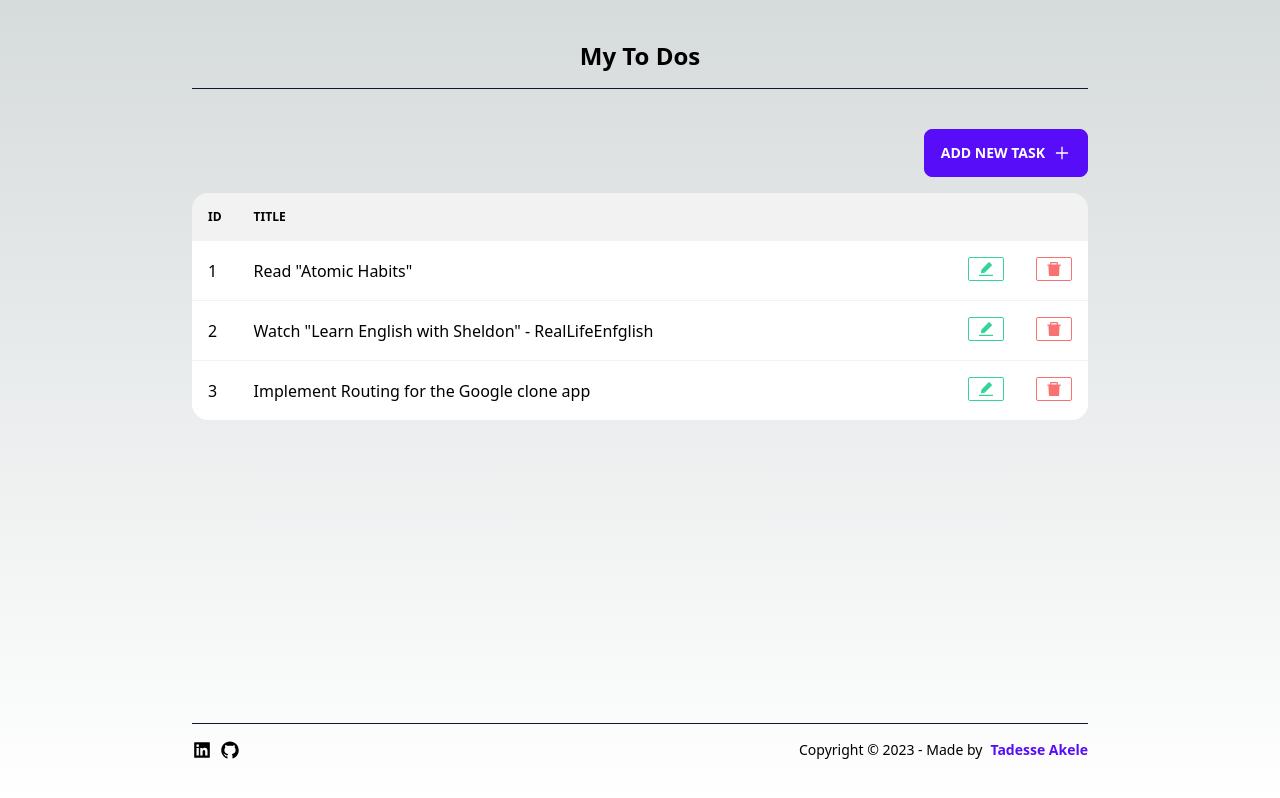
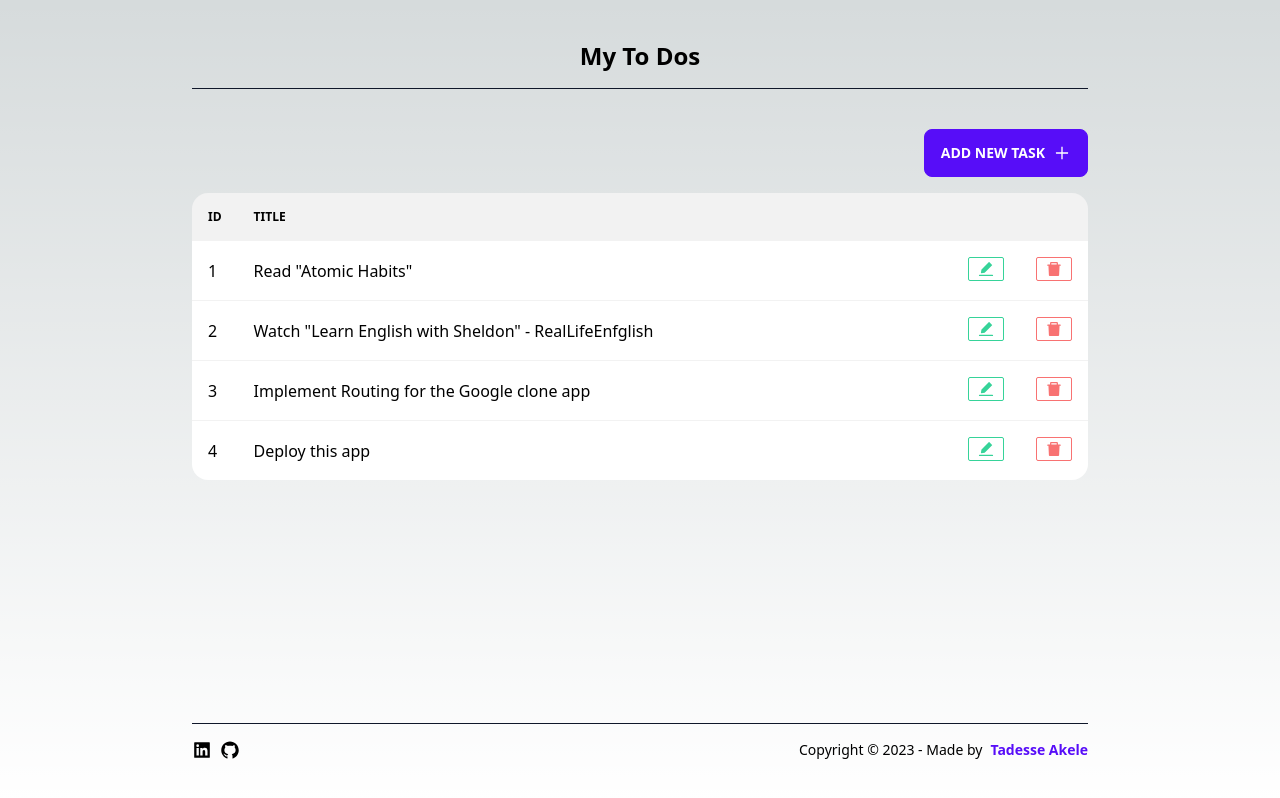
Before and after one commit to tad27/next-13-todo, a Next.js app: page / in a window 1280 px wide. Built offline with nearby package versions, Linux system fonts and the light colour scheme; data requests are answered from the project's data file.

Commit message:
Final Touches

```diff
--- a/db.json
+++ /dev/null
@@ -1,16 +0,0 @@
-{
-  "tasks": [
-    {
-      "id": "2134f16d-e45a-463d-945e-8b9c53c7fc85",
-      "title": "Read \"Atomic Habits\""
-    },
-    {
-      "id": "648d4caa-6188-4a37-ad25-a56ed300b99b",
-      "title": "Watch \"Learn English with Sheldon\" - RealLifeEnfglish"
-    },
-    {
-      "id": "46200117-079b-45c0-b5e0-bd909be1ece5",
-      "title": "Implement Routing for the Google clone app"
-    }
-  ]
-}
--- a/src/data/api.js
+++ b/src/data/api.js
@@ -1,6 +1,4 @@
-const BASE_URL =
-  "http://localhost:3000" ||
-  "https://my-json-server.typicode.com/tad27/next-13-todo";
+const BASE_URL = "http://localhost:3000";
 
 export const getAllTasks = async () => {
   const res = await fetch(`${BASE_URL}/tasks`, { cache: "no-store" });
--- a/src/data/db.json
+++ b/src/data/db.json
@@ -11,6 +11,10 @@
     {
       "id": "46200117-079b-45c0-b5e0-bd909be1ece5",
       "title": "Implement Routing for the Google clone app"
+    },
+    {
+      "id": "8a5b44f9-61ee-48e2-9a88-63e402e5d0b3",
+      "title": "Deploy this app"
     }
   ]
 }
```
